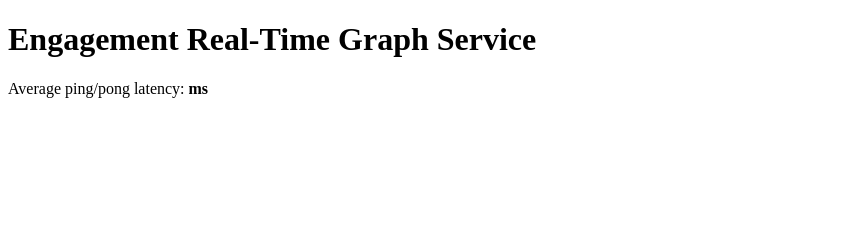
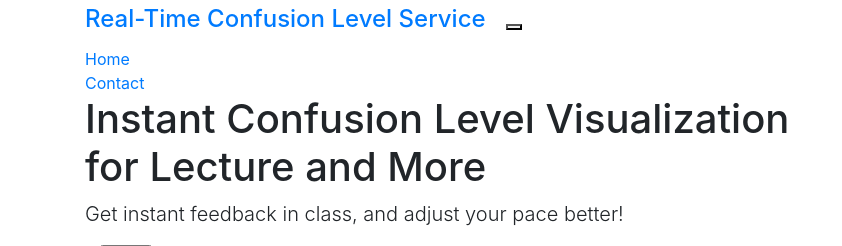
Before and after one commit to HuskyDanny/Confusion-Detector, a Flask app: page / in a window 1280 px wide. Shown: the top 246 px of the page, without its empty margins (0-842 px from the left). Before the commit the page ends 98 px from the top, so only its background shows below. Run offline with Flask 2, Linux system fonts and the light colour scheme; some libraries are stand-ins or nearby versions; grey boxes are pictures that could not be loaded.

Commit message:
Add files via upload

```diff
--- a/templates/index.html
+++ b/templates/index.html
@@ -1,64 +1,249 @@
 <!DOCTYPE html>
 <html lang="en">
-<head>
-    <meta charset="UTF-8">
-    <meta name="x_window" content={{x_window}}>
-    <title>Flask data viz</title>
-</head>
-<body>
-<h1>Engagement Real-Time Graph Service</h1>
-<p>Average ping/pong latency: <b><span id="ping-pong"></span>ms</b></p>
-<div id="plot"></div>
-<script src="https://cdn.plot.ly/plotly-latest.min.js"></script>
-<script src="https://ajax.googleapis.com/ajax/libs/jquery/3.3.1/jquery.min.js"></script>
-<script type="text/javascript" src="//cdnjs.cloudflare.com/ajax/libs/socket.io/1.3.6/socket.io.min.js"></script>
-<script src="/static/js/plot.js"></script>
-<script type="text/javascript">
-    $(document).ready(function() {
-        var sock = io.connect('http://localhost:8000');
+	<head>
+		<meta charset="utf-8">
+		<meta http-equiv="X-UA-Compatible" content="IE=edge">
+		<meta name="viewport" content="width=device-width, initial-scale=1">
+		 <!-- The above 3 meta tags *must* come first in the head; any other head content must come *after* these tags -->
 
-        sock.on('connect', function(data) {
-            console.log("Server is connected");
-        });
+		<title>HTML Education Template</title>
 
-        sock.on('update', function(data) {
-            // if($('#changeButton').html() == 'stop') {
-            console.log("Inside Update");
-            var plot_start = data.x[0];
-            streamPlotly(data.x, data.y1, data.y2, plot_start);
-            // }
-        });
+		<!-- Google font -->
+		<link href="https://fonts.googleapis.com/css?family=Lato:700%7CMontserrat:400,600" rel="stylesheet">
 
-        var ping_pong_times = [];
-            var start_time;
-            window.setInterval(function() {
-                start_time = (new Date).getTime();
-                sock.emit('my_ping');
-            }, 1000);
+		<!-- Bootstrap -->
+		<link type="text/css" rel="stylesheet" href="/static/css/bootstrap.min.css"/>
 
-        sock.on('my_pong', function() {
-            var latency = (new Date).getTime() - start_time;
-            ping_pong_times.push(latency);
-            ping_pong_times = ping_pong_times.slice(-30); // keep last 30 samples
-            var sum = 0;
-            for (var i = 0; i < ping_pong_times.length; i++)
-                sum += ping_pong_times[i];
-            $('#ping-pong').text(Math.round(10 * sum / ping_pong_times.length) / 10);
-        });
-        // change mode
-        // $('#changeButton').on('click', function(){
-        //     // change mode: stop -> start
-        //     if($('#changeButton').html() == 'start'){
-        //         $('#changeButton').html('stop');
-        //         sock.emit('change mode', {'mode': 'start'});
-        //     }
-        //     // change mode: start -> stop
-        //     else{
-        //         $('#changeButton').html('start');
-        //         sock.emit('change mode', {'mode': 'stop'});
-        //     }
-        // });
-    })
-</script>
-</body>
+		<!-- Font Awesome Icon -->
+		<link rel="stylesheet" href="/static/css/font-awesome.min.css">
+
+		<!-- Custom stlylesheet -->
+		<link type="text/css" rel="stylesheet" href="/static/css/style.css"/>
+
+		<!-- HTML5 shim and Respond.js for IE8 support of HTML5 elements and media queries -->
+		<!-- WARNING: Respond.js doesn't work if you view the page via file:// -->
+		<!--[if lt IE 9]>
+		  <script src="https://oss.maxcdn.com/html5shiv/3.7.3/html5shiv.min.js"></script>
+		  <script src="https://oss.maxcdn.com/respond/1.4.2/respond.min.js"></script>
+		<![endif]-->
+
+    </head>
+	<body>
+
+		<!-- Header -->
+		<header id="header" class="transparent-nav">
+			<div class="container">
+
+				<div class="navbar-header">
+					<!-- Logo -->
+					<div class="navbar-brand">
+						<a class="logo" href="index.html">
+							<h4 class="white-text">Real-Time Confusion Level Service</h4>
+						</a>
+					</div>
+					<!-- /Logo -->
+
+					<!-- Mobile toggle -->
+					<button class="navbar-toggle">
+						<span></span>
+					</button>
+					<!-- /Mobile toggle -->
+				</div>
+
+				<!-- Navigation -->
+				<nav id="nav">
+					<ul class="main-menu nav navbar-nav navbar-right">
+						<li><a href="index.html">Home</a></li>
+						<li><a href="contact.html">Contact</a></li>
+					</ul>
+				</nav>
+				<!-- /Navigation -->
+
+			</div>
+		</header>
+		<!-- /Header -->
+
+		<!-- Home -->
+		<div id="home" class="hero-area">
+
+			<!-- Backgound Image -->
+			<div class="bg-image bg-parallax overlay" style="background-image:url(/static/img/background.jpg)"></div>
+			<!-- /Backgound Image -->
+
+			<div class="home-wrapper">
+				<div class="container">
+					<div class="row">
+						<div class="col-md-8">
+							<h1 class="white-text">Instant Confusion Level Visualization for Lecture and More</h1>
+							<p class="lead white-text">Get instant feedback in class, and adjust your pace better!</p>
+							<form method=post action="/charts">
+     							<div class="col-md-8">
+       								<input class='main-button icon-button'type=submit value='Start'>
+  								</div>
+							</form>
+						</div>
+					</div>
+				</div>
+			</div>
+
+		</div>
+		<!-- /Home -->
+
+		<!-- About -->
+		<div id="about" class="section">
+
+			<!-- container -->
+			<div class="container">
+
+				<!-- row -->
+				<div class="row">
+
+					<div class="col-md-6">
+						<div class="section-header">
+							<h2>Welcome to Confusion Detector Demo Website</h2>
+							<p class="lead">A helpful tool for lecturing.</p>
+						</div>
+
+						<!-- feature -->
+						<div class="feature">
+							<i class="feature-icon fa fa-bullhorn"></i>
+							<div class="feature-content">
+								<h4>The Speaker for Students </h4>
+								<p>It speaks out for students when they are too confused to frame questions.</p>
+							</div>
+						</div>
+						<!-- /feature -->
+
+						<!-- feature -->
+						<div class="feature">
+							<i class="feature-icon fa fa-users"></i>
+							<div class="feature-content">
+								<h4>Best Assistant for Teachers</h4>
+								<p>Adjust teaching pace according to real-time confusion level.</p>
+							</div>
+						</div>
+						<!-- /feature -->
+
+						<!-- feature -->
+						<div class="feature">
+							<i class="feature-icon fa fa-list-alt"></i>
+							<div class="feature-content">
+								<h4>Plan Better</h4>
+								<p>Feedback on confusion level on different topics helps the teachers to summarized hard topics and organize exercises and reviews.</p>
+							</div>
+						</div>
+						<!-- /feature -->
+
+					</div>
+
+					<div class="col-md-6">
+						<div class="about-img">
+							<img src="/static/img/about.png" alt="">
+						</div>
+					</div>
+
+				</div>
+				<!-- row -->
+
+			</div>
+			<!-- container -->
+		</div>
+		<!-- /About -->
+
+
+
+
+
+
+
+		<!-- Contact CTA -->
+		<div id="contact-cta" class="section">
+
+			<!-- Backgound Image -->
+			<div class="bg-image bg-parallax overlay" style="background-image:url(/static/img/cta2-background.jpg)"></div>
+			<!-- Backgound Image -->
+
+			<!-- container -->
+			<div class="container">
+
+				<!-- row -->
+				<div class="row">
+
+					<div class="col-md-8 col-md-offset-2 text-center">
+						<h2 class="white-text">Contact Us</h2>
+						<p class="lead white-text">Help us improve the product.</p>
+						<a class="main-button icon-button" href="contact.html">Contact Us Now</a>
+					</div>
+
+				</div>
+				<!-- /row -->
+
+			</div>
+			<!-- /container -->
+
+		</div>
+		<!-- /Contact CTA -->
+
+		<!-- Footer -->
+		<footer id="footer" class="section">
+
+			<!-- container -->
+			<div class="container">
+
+				<!-- row -->
+				<div class="row">
+
+					<!-- footer logo -->
+					<div class="col-md-6">
+						<div class="footer-logo">
+							<a class="logo" href="index.html">
+								<h3 class="black-text">Confusion Detector Demo</h3>
+							</a>
+						</div>
+					</div>
+					<!-- footer logo -->
+
+					<!-- footer nav -->
+					<div class="col-md-6">
+						<ul class="footer-nav">
+							<li><a href="index.html">Home</a></li>
+							<li><a href="contact.html">Contact</a></li>
+						</ul>
+					</div>
+					<!-- /footer nav -->
+
+				</div>
+				<!-- /row -->
+
+				<!-- row -->
+				<div id="bottom-footer" class="row">
+
+					<!-- copyright -->
+					<div class="col-md-7 col-md-push-5">
+						<div class="footer-copyright">
+							<span>&copy; Copyright 2018. All Rights Reserved. | This template is made with <i class="fa fa-heart-o" aria-hidden="true"></i> by <a href="https://colorlib.com">Colorlib</a></span>
+						</div>
+					</div>
+					<!-- /copyright -->
+
+				</div>
+				<!-- row -->
+
+			</div>
+			<!-- /container -->
+
+		</footer>
+		<!-- /Footer -->
+
+		<!-- preloader -->
+		<div id='preloader'><div class='preloader'></div></div>
+		<!-- /preloader -->
+
+
+		<!-- jQuery Plugins -->
+		<script type="text/javascript" src="/static/js/jquery.min.js"></script>
+		<script type="text/javascript" src="/static/js/bootstrap.min.js"></script>
+		<script type="text/javascript" src="/static/js/main.js"></script>
+
+	</body>
 </html>
```
Also changed, not shown: templates/charts.html (added, +68 -0 lines), templates/contact.html (added, +201 -0 lines).
